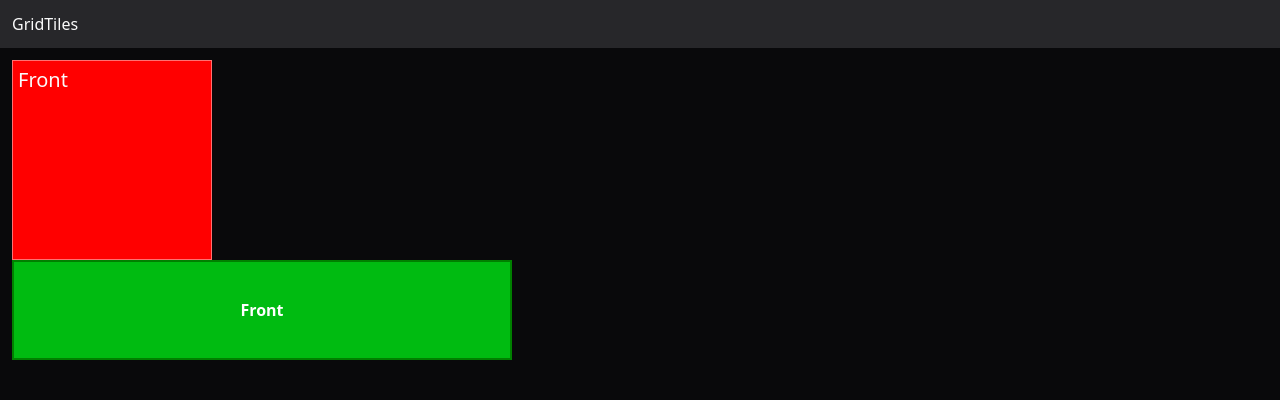
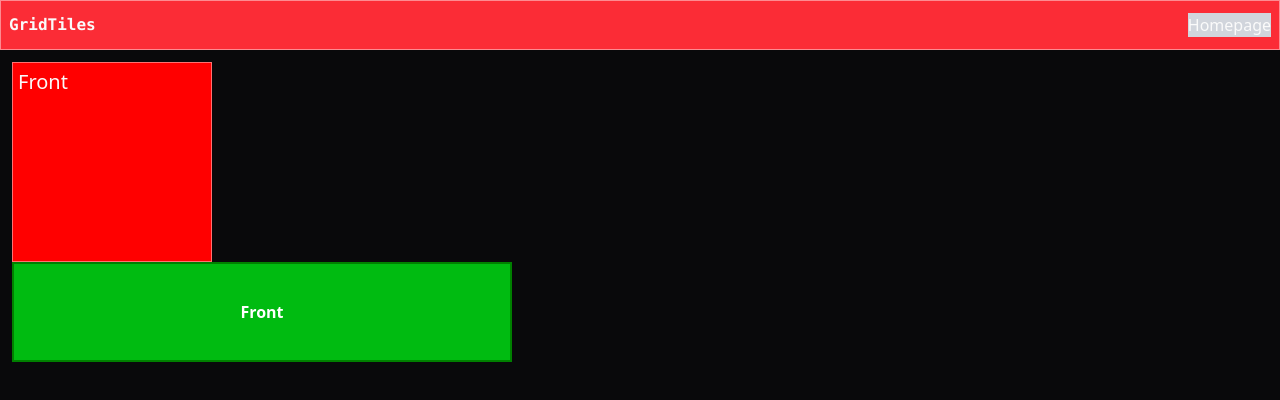
Before and after one commit to yehorscode/GridTiles, a React (Vite) app: page / in a window 1280 px wide. Shown: the top 400 px of the page. Built offline with nearby package versions, Linux system fonts and the light colour scheme.

Commit message:
Add a thing to make the rotating tile not rotate when <a> or <button> has been clicked

```diff
--- a/src/components/verticalRotatingCube/verticalRotatingTile.tsx
+++ b/src/components/verticalRotatingCube/verticalRotatingTile.tsx
@@ -1,4 +1,12 @@
-import React, { isValidElement, useCallback, useMemo, useState } from "react";
+import React, {
+  isValidElement,
+  useCallback,
+  useMemo,
+  useRef,
+  useState,
+} from "react";
+import clsx from "clsx";
+import { twMerge } from "tailwind-merge";
 /**
  * VerticalRotatingTile
  *
@@ -32,9 +40,11 @@ type FaceProps = {
   className?: string;
 };
 
-
 const makeFace = (name: FaceName) => {
-  const Face: React.FC<FaceProps> & { slotName: FaceName } = ({ children }) => <>{children}</>;
+  const Face: React.FC<FaceProps> & { slotName: FaceName } = ({
+    children,
+    className: _className = "",
+  }) => <>{children}</>;
   Face.displayName = name.charAt(0).toUpperCase() + name.slice(1);
   Face.slotName = name;
   return Face;
@@ -76,49 +86,70 @@ const VerticalRotatingTile: Compound = ({
   children,
 }) => {
   const [side, setSide] = useState<number>(0);
+  const containerRef = useRef<HTMLDivElement>(null);
 
-  const animateTile = useCallback((direction?: 1 | -1) => {
+  const animateTile = useCallback(
+    (direction?: 1 | -1) => {
       const step = direction ?? (reverse ? -1 : 1);
       setSide((prev) => (prev + step + 4) % 4);
-  }, [reverse]);
+    },
+    [reverse]
+  );
 
   const rotationX = side * -90;
 
   const faceContent = useMemo(() => {
-    const map: Record<FaceName, ReactNode> = {
-      front: null,
-      top: null,
-      back: null,
-      bottom: null,
+    const map: Record<FaceName, { content: ReactNode; className?: string }> = {
+      front: { content: null, className: "" },
+      top: { content: null, className: "" },
+      back: { content: null, className: "" },
+      bottom: { content: null, className: "" },
     };
     React.Children.forEach(children, (child) => {
       if (!isValidElement(child)) return;
-      const el = child as ReactElement<{ children?: ReactNode }> & { type: { slotName?: FaceName } };
-      const slot = el.type && (el.type as any).slotName;
-      if (slot && (map as any)[slot] === null) {
-        (map as any)[slot] = el.props.children;
+      const el = child as ReactElement<{
+        children?: ReactNode;
+        className?: string;
+      }> & { type: { slotName?: FaceName } };
+      const slot = (el.type as any)?.slotName as FaceName | undefined;
+      if (slot) {
+        const key = slot as FaceName;
+        if (map[key].content === null) {
+          map[key] = {
+            content: el.props.children,
+            className: el.props.className,
+          };
+        }
       }
     });
     return map;
   }, [children]);
 
-  const cubeStyle = useMemo(() => ({
+  const cubeStyle = useMemo(
+    () =>
+      ({
         transform: `rotateX(${rotationX}deg)`,
         ["--cube-width"]: width,
         ["--cube-height"]: height,
         ["--cube-depth"]: depth ?? height,
         ["--cube-border"]: border,
         ["--border-width"]: borderWidth,
-  }) as React.CSSProperties & Record<string, string>, [rotationX, width, height, depth, border, borderWidth]);
+      } as React.CSSProperties & Record<string, string>),
+    [rotationX, width, height, depth, border, borderWidth]
+  );
 
+  const hasTailwindBg = (cls?: string) => /\bbg-/.test(cls ?? "");
   const faceStyles: Array<React.CSSProperties> = [
-    { background: colors[0] },
-    { background: colors[1] },
-    { background: colors[2] },
-    { background: colors[3] },
+    hasTailwindBg(faceContent.front.className) ? {} : { background: colors[0] },
+    hasTailwindBg(faceContent.top.className) ? {} : { background: colors[1] },
+    hasTailwindBg(faceContent.back.className) ? {} : { background: colors[2] },
+    hasTailwindBg(faceContent.bottom.className)
+      ? {}
+      : { background: colors[3] },
   ];
 
-  const handleKey = useCallback((e: React.KeyboardEvent<HTMLDivElement>) => {
+  const handleKey = useCallback(
+    (e: React.KeyboardEvent<HTMLDivElement>) => {
       if (e.key === "Enter" || e.key === " ") {
         e.preventDefault();
         animateTile();
@@ -129,30 +160,67 @@ const VerticalRotatingTile: Compound = ({
       if (e.key === "ArrowDown") {
         animateTile(-1);
       }
-  }, [animateTile]);
+    },
+    [animateTile]
+  );
+
+  const isInteractiveTarget = (target: EventTarget | null) => {
+    if (!target || !(target instanceof HTMLElement)) return false;
+
+    if (target === containerRef.current) return false;
+
+    const interactive = target.closest(
+      'a, button, input, select, textarea, [contenteditable], [data-prevent-rotate], [role="button"], [role="link"]'
+    );
+
+    return Boolean(interactive && interactive !== containerRef.current);
+  };
+
+  const handleClick = (e: React.MouseEvent<HTMLDivElement>) => {
+    if (isInteractiveTarget(e.target)) return;
+    animateTile();
+  };
+
+  const handleKeyDown = (e: React.KeyboardEvent<HTMLDivElement>) => {
+    if (isInteractiveTarget(e.target)) return;
+    handleKey(e);
+  };
 
   return (
     <div
-      className={`vertical-rotating-cube container ${className}`.trim()}
-      onClick={() => animateTile()}
-      onKeyDown={handleKey}
+      ref={containerRef}
+      className={twMerge(clsx("vertical-rotating-cube container", className))}
+      onClick={handleClick}
+      onKeyDown={handleKeyDown}
       role="button"
       tabIndex={0}
       aria-label="Rotate Cube"
       aria-live="polite"
     >
       <div className="scene" style={cubeStyle}>
-        <div className="face front" style={faceStyles[0]}>
-          {faceContent.front}
+        <div
+          className={twMerge(clsx("face front", faceContent.front.className))}
+          style={faceStyles[0]}
+        >
+          {faceContent.front.content}
         </div>
-        <div className="face top" style={faceStyles[1]}>
-          {faceContent.top}
+        <div
+          className={twMerge(clsx("face top", faceContent.top.className))}
+          style={faceStyles[1]}
+        >
+          {faceContent.top.content}
         </div>
-        <div className="face back" style={faceStyles[2]}>
-          {faceContent.back}
+        <div
+          className={twMerge(clsx("face back", faceContent.back.className))}
+          style={faceStyles[2]}
+        >
+          {faceContent.back.content}
         </div>
-        <div className="face bottom" style={faceStyles[3]}>
-          {faceContent.bottom}
+        <div
+          className={twMerge(clsx("face bottom", faceContent.bottom.className))}
+          style={faceStyles[3]}
+        >
+          {faceContent.bottom.content}
         </div>
       </div>
     </div>
--- a/src/pages/Layout/Layout.tsx
+++ b/src/pages/Layout/Layout.tsx
@@ -1,10 +1,27 @@
 import { Outlet } from "react-router-dom";
-
+import VerticalRotatingTile, {
+  Front,
+  Top,
+  Back,
+  Bottom,
+} from "@/components/verticalRotatingCube/verticalRotatingTile";
 export default function Layout() {
   return (
     <div className=" min-h-screen">
-      <header className="bg-accent text-accent p-3">
-        <h1 className="text-accent-foreground">GridTiles</h1>
+      <header className="bg-accent min-w-screen rounded-none">
+        <VerticalRotatingTile width="100vw" height="50px">
+          <Front className="bg-red-500 px-2 justify-start items-start">
+            <div className="flex text-left w-full">
+              <span className="font-bold font-mono ">GridTiles</span>
+              <div className="!justify-end text-right flex-grow flex items-center">
+                <button className="bg-gray-300">Homepage</button>
+              </div>
+            </div>
+          </Front>
+          <Top className="bg-red-300">Top content</Top>
+          <Back className="bg-green-500">Back content</Back>
+          <Bottom className="bg-yellow-500">Bottom content</Bottom>
+        </VerticalRotatingTile>
       </header>
       <main className="bg-background p-3">
         <Outlet />
```
Lines whose indentation alone changed are shown as unchanged.
